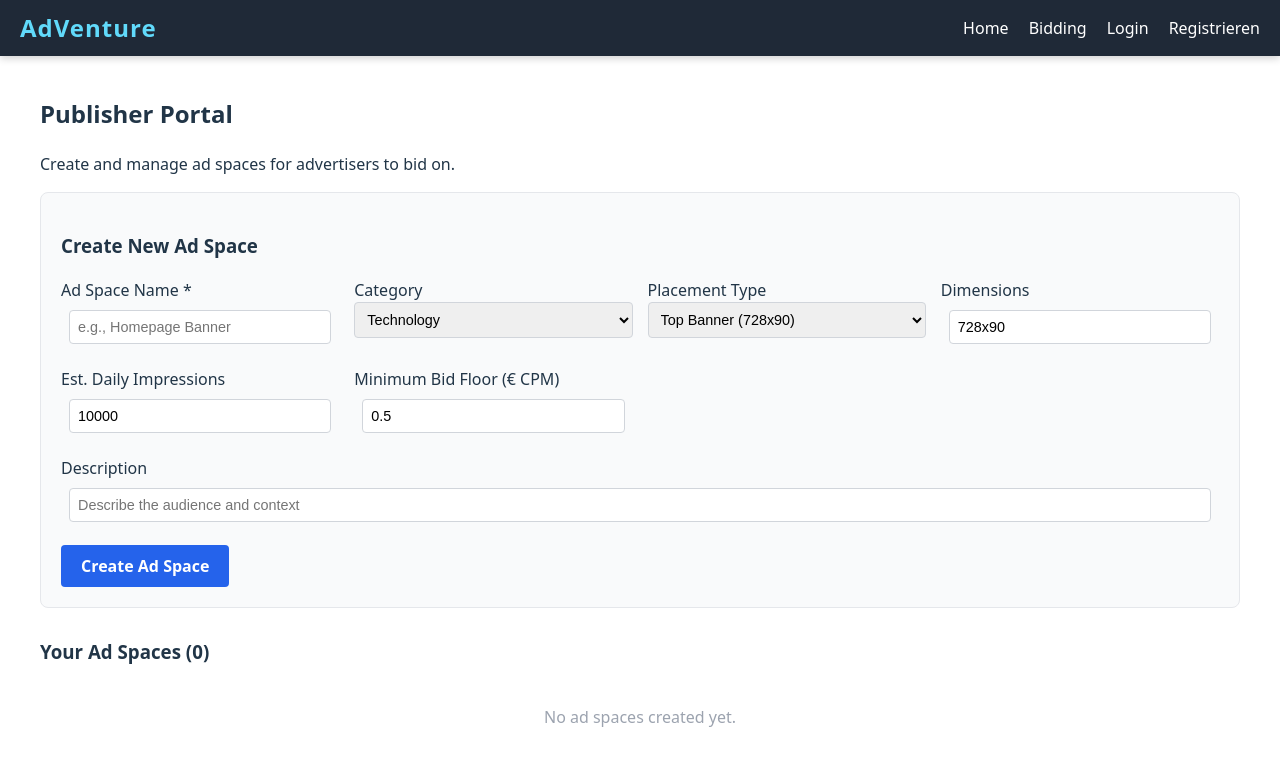
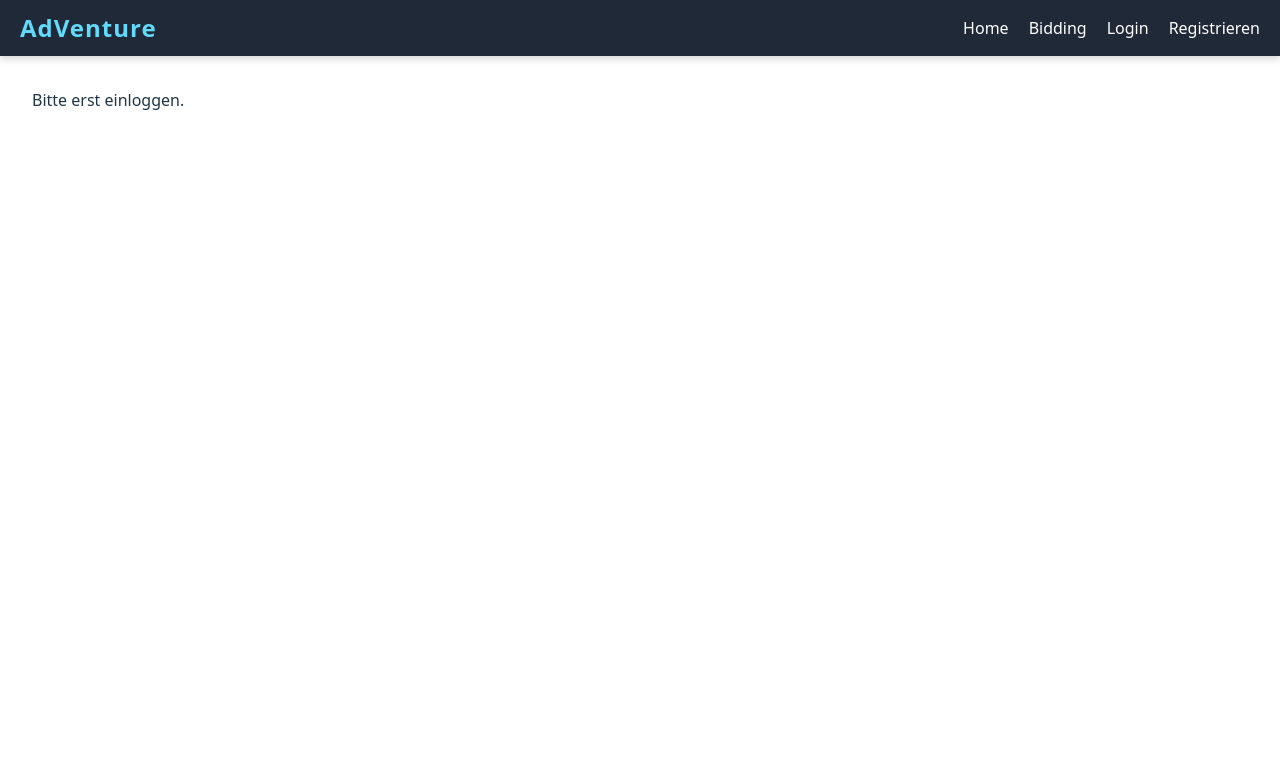
Before and after one commit to wi23b064ik/AdVenture_SEP, a React (Vite) app: page /publisher in a window 1280 px wide. Shown: the top 766 px of the page. Built offline with nearby package versions, Linux system fonts and the light colour scheme.

Commit message:
Publisher begonnen

```diff
--- a/src/pages/PublisherPage.tsx
+++ b/src/pages/PublisherPage.tsx
@@ -1,70 +1,110 @@
-import { useState } from "react";
+import React, { useState, useEffect } from "react";
 
+// Typdefinition passend zu deiner Datenbank
 interface AdInventory {
-  id: string;
+  id: number;
   name: string;
-  category: string;
-  placement: string; // e.g., "banner_top", "sidebar", "video"
-  dimensions: string; // e.g., "728x90", "300x250"
-  estimatedDailyImpressions: number;
-  minimumBidFloor: number; // CPM floor price (€ per 1000 impressions)
-  description: string;
-  createdAt: Date;
-  auctions: number; // count of active auctions
+  width: number;
+  height: number;
+  // Optional: Falls du diese Felder später in der DB ergänzt
+  category?: string;
+  placement?: string;
+  estimatedDailyImpressions?: number;
+  minimumBidFloor?: number;
+  description?: string;
 }
 
 export default function PublisherPage() {
+  // User aus localStorage holen
+  const userString = localStorage.getItem('user');
+  const user = userString ? JSON.parse(userString) : null;
+
   const [adSpaces, setAdSpaces] = useState<AdInventory[]>([]);
+
+  // Formular State
   const [formData, setFormData] = useState({
     name: "",
     category: "Technology",
     placement: "banner_top",
-    dimensions: "728x90",
+    width: 728,  // Wir speichern Breite/Höhe separat für die DB
+    height: 90,
     estimatedDailyImpressions: 10000,
     minimumBidFloor: 0.5,
     description: "",
   });
 
+  // === 1. DATEN LADEN ===
+  useEffect(() => {
+    if (user) {
+      fetchMyAdSpaces();
+    }
+  }, []);
+
+  const fetchMyAdSpaces = async () => {
+    try {
+      const res = await fetch(`http://localhost:3001/api/ad-spaces/publisher/${user.id}`);
+      const data = await res.json();
+      setAdSpaces(data);
+    } catch (err) {
+      console.error("Fehler beim Laden:", err);
+    }
+  };
+
+  // === 2. NEUE FLÄCHE ERSTELLEN ===
+  const addAdSpace = async () => {
+    if (!formData.name) {
+      alert("Please fill in the Ad Space name");
+      return;
+    }
+
+    try {
+      // Wir senden die Daten an das Backend
+      const res = await fetch('http://localhost:3001/api/ad-spaces', {
+        method: 'POST',
+        headers: { 'Content-Type': 'application/json' },
+        body: JSON.stringify({
+          publisherId: user.id,
+          name: formData.name,
+          width: formData.width,   // Diese Werte nutzen wir
+          height: formData.height
+          // Hinweis: Deine DB Tabelle "ad_spaces" hat aktuell nur name, width, height.
+          // Felder wie Category, Placement, BidFloor werden hier gesendet, aber vom Backend ignoriert,
+          // solange du die DB-Tabelle nicht erweiterst. Das ist okay für den Anfang!
+        })
+      });
+
+      if (res.ok) {
+        alert("Werbefläche erfolgreich erstellt!");
+        // Reset Formular
+        setFormData({
+          name: "", category: "Technology", placement: "banner_top",
+          width: 728, height: 90,
+          estimatedDailyImpressions: 10000, minimumBidFloor: 0.5, description: ""
+        });
+        fetchMyAdSpaces(); // Liste neu laden
+      } else {
+        alert("Fehler beim Speichern.");
+      }
+    } catch (err) {
+      console.error(err);
+    }
+  };
+
   const handleChange = (e: React.ChangeEvent<HTMLInputElement | HTMLSelectElement>) => {
     const { name, value } = e.target;
     setFormData({
       ...formData,
-      [name]: name === "estimatedDailyImpressions" || name === "minimumBidFloor"
+      [name]: name === "estimatedDailyImpressions" || name === "minimumBidFloor" || name === "width" || name === "height"
         ? parseFloat(value)
         : value,
     });
   };
 
-  const addAdSpace = () => {
-    if (!formData.name) {
-      alert("Please fill in the Ad Space name");
-      return;
-    }
-    const newAd: AdInventory = {
-      id: Date.now().toString(),
-      ...formData,
-      createdAt: new Date(),
-      auctions: 0,
-    };
-    setAdSpaces([...adSpaces, newAd]);
-    setFormData({
-      name: "",
-      category: "Technology",
-      placement: "banner_top",
-      dimensions: "728x90",
-      estimatedDailyImpressions: 10000,
-      minimumBidFloor: 0.5,
-      description: "",
-    });
-  };
-
-  const calculateEstimatedRevenue = (space: AdInventory) => {
-    return ((space.estimatedDailyImpressions * space.minimumBidFloor) / 1000).toFixed(2);
-  };
+  if (!user) return <div style={{padding: '2rem'}}>Bitte erst einloggen.</div>;
 
   return (
     <div style={styles.container}>
-      <h2>Publisher Portal</h2>
+      <h2>Publisher Portal (Angemeldet: {user.username})</h2>
       <p>Create and manage ad spaces for advertisers to bid on.</p>
 
       {/* Form Section */}
@@ -74,83 +114,33 @@ export default function PublisherPage() {
           <div style={styles.formGroup}>
             <label>Ad Space Name *</label>
             <input
-              type="text"
-              name="name"
-              placeholder="e.g., Homepage Banner"
-              value={formData.name}
-              onChange={handleChange}
-              style={styles.input}
+              type="text" name="name" placeholder="e.g., Homepage Banner"
+              value={formData.name} onChange={handleChange} style={styles.input}
             />
           </div>
 
+          {/* Wir haben width/height getrennt, damit es sauber in die DB geht */}
+          <div style={styles.formGroup}>
+            <label>Width (px)</label>
+            <input type="number" name="width" value={formData.width} onChange={handleChange} style={styles.input} />
+          </div>
+          <div style={styles.formGroup}>
+            <label>Height (px)</label>
+            <input type="number" name="height" value={formData.height} onChange={handleChange} style={styles.input} />
+          </div>
+
+          {/* Diese Felder sind nur UI-Dummies, solange die DB sie nicht speichert */}
           <div style={styles.formGroup}>
             <label>Category</label>
             <select name="category" value={formData.category} onChange={handleChange} style={styles.input}>
               <option>Technology</option>
               <option>Fashion</option>
-              <option>Finance</option>
-              <option>Gaming</option>
-              <option>News</option>
-              <option>Other</option>
             </select>
           </div>
 
           <div style={styles.formGroup}>
-            <label>Placement Type</label>
-            <select name="placement" value={formData.placement} onChange={handleChange} style={styles.input}>
-              <option value="banner_top">Top Banner (728x90)</option>
-              <option value="banner_side">Side Banner (300x250)</option>
-              <option value="video_pre">Pre-roll Video</option>
-              <option value="native">Native Ad</option>
-              <option value="interstitial">Interstitial</option>
-            </select>
-          </div>
-
-          <div style={styles.formGroup}>
-            <label>Dimensions</label>
-            <input
-              type="text"
-              name="dimensions"
-              placeholder="e.g., 728x90"
-              value={formData.dimensions}
-              onChange={handleChange}
-              style={styles.input}
-            />
-          </div>
-
-          <div style={styles.formGroup}>
-            <label>Est. Daily Impressions</label>
-            <input
-              type="number"
-              name="estimatedDailyImpressions"
-              value={formData.estimatedDailyImpressions}
-              onChange={handleChange}
-              style={styles.input}
-            />
-          </div>
-
-          <div style={styles.formGroup}>
-            <label>Minimum Bid Floor (€ CPM)</label>
-            <input
-              type="number"
-              step="0.1"
-              name="minimumBidFloor"
-              value={formData.minimumBidFloor}
-              onChange={handleChange}
-              style={styles.input}
-            />
-          </div>
-
-          <div style={{ ...styles.formGroup, gridColumn: "1 / -1" }}>
-            <label>Description</label>
-            <input
-              type="text"
-              name="description"
-              placeholder="Describe the audience and context"
-              value={formData.description}
-              onChange={handleChange}
-              style={styles.input}
-            />
+            <label>Min. Bid Floor (€)</label>
+            <input type="number" step="0.1" name="minimumBidFloor" value={formData.minimumBidFloor} onChange={handleChange} style={styles.input} />
           </div>
         </div>
 
@@ -170,28 +160,10 @@ export default function PublisherPage() {
               <div key={space.id} style={styles.card}>
                 <div style={styles.cardHeader}>
                   <h4>{space.name}</h4>
-                  <span style={styles.badge}>{space.placement}</span>
+                  <span style={styles.badge}>{space.width}x{space.height}</span>
                 </div>
-                <p style={styles.cardText}>
-                  <strong>Category:</strong> {space.category}
-                </p>
-                <p style={styles.cardText}>
-                  <strong>Dimensions:</strong> {space.dimensions}
-                </p>
-                <p style={styles.cardText}>
-                  <strong>Daily Impressions:</strong> {space.estimatedDailyImpressions.toLocaleString()}
-                </p>
-                <p style={styles.cardText}>
-                  <strong>Min. Bid Floor (CPM):</strong> €{space.minimumBidFloor.toFixed(2)}
-                </p>
-                <p style={styles.cardText}>
-                  <strong>Est. Daily Revenue:</strong> €{calculateEstimatedRevenue(space)}
-                </p>
-                <p style={styles.cardText}>
-                  <strong>Active Auctions:</strong> {space.auctions}
-                </p>
-                <p style={styles.description}>{space.description}</p>
-                <button style={styles.secondaryButton}>Start Auction</button>
+                <p style={styles.cardText}><strong>ID:</strong> {space.id}</p>
+                <button style={styles.secondaryButton}>Manage</button>
               </div>
             ))}
           </div>
@@ -201,78 +173,20 @@ export default function PublisherPage() {
   );
 }
 
+// Deine Styles (unverändert, sehen gut aus!)
 const styles: { [key: string]: React.CSSProperties } = {
   container: { padding: "20px", maxWidth: "1200px", margin: "0 auto" },
-  formSection: {
-    backgroundColor: "#f9fafb",
-    padding: "20px",
-    borderRadius: "8px",
-    marginBottom: "30px",
-    border: "1px solid #e5e7eb",
-  },
-  formGrid: {
-    display: "grid",
-    gridTemplateColumns: "repeat(auto-fit, minmax(250px, 1fr))",
-    gap: "15px",
-    marginBottom: "15px",
-  },
-  formGroup: {
-    display: "flex",
-    flexDirection: "column",
-  },
-  input: {
-    padding: "8px",
-    border: "1px solid #d1d5db",
-    borderRadius: "4px",
-    fontSize: "0.9rem",
-  },
-  button: {
-    backgroundColor: "#2563eb",
-    color: "white",
-    padding: "10px 20px",
-    border: "none",
-    borderRadius: "4px",
-    cursor: "pointer",
-    fontWeight: "bold",
-  },
+  formSection: { backgroundColor: "#f9fafb", padding: "20px", borderRadius: "8px", marginBottom: "30px", border: "1px solid #e5e7eb" },
+  formGrid: { display: "grid", gridTemplateColumns: "repeat(auto-fit, minmax(200px, 1fr))", gap: "15px", marginBottom: "15px" },
+  formGroup: { display: "flex", flexDirection: "column" },
+  input: { padding: "8px", border: "1px solid #d1d5db", borderRadius: "4px", fontSize: "0.9rem" },
+  button: { backgroundColor: "#2563eb", color: "white", padding: "10px 20px", border: "none", borderRadius: "4px", cursor: "pointer", fontWeight: "bold" },
   listSection: { marginTop: "30px" },
-  grid: {
-    display: "grid",
-    gridTemplateColumns: "repeat(auto-fill, minmax(300px, 1fr))",
-    gap: "20px",
-  },
-  card: {
-    backgroundColor: "white",
-    border: "1px solid #d1d5db",
-    borderRadius: "8px",
-    padding: "15px",
-    boxShadow: "0 2px 4px rgba(0,0,0,0.1)",
-  },
-  cardHeader: {
-    display: "flex",
-    justifyContent: "space-between",
-    alignItems: "center",
-    marginBottom: "10px",
-  },
-  badge: {
-    backgroundColor: "#dbeafe",
-    color: "#1e40af",
-    padding: "4px 8px",
-    borderRadius: "4px",
-    fontSize: "0.8rem",
-    fontWeight: "bold",
-  },
+  grid: { display: "grid", gridTemplateColumns: "repeat(auto-fill, minmax(300px, 1fr))", gap: "20px" },
+  card: { backgroundColor: "white", border: "1px solid #d1d5db", borderRadius: "8px", padding: "15px", boxShadow: "0 2px 4px rgba(0,0,0,0.1)" },
+  cardHeader: { display: "flex", justifyContent: "space-between", alignItems: "center", marginBottom: "10px" },
+  badge: { backgroundColor: "#dbeafe", color: "#1e40af", padding: "4px 8px", borderRadius: "4px", fontSize: "0.8rem", fontWeight: "bold" },
   cardText: { fontSize: "0.9rem", margin: "8px 0", color: "#4b5563" },
-  description: { fontSize: "0.85rem", color: "#9ca3af", marginTop: "10px", fontStyle: "italic" },
-  secondaryButton: {
-    backgroundColor: "#10b981",
-    color: "white",
-    padding: "8px 12px",
-    border: "none",
-    borderRadius: "4px",
-    cursor: "pointer",
-    marginTop: "10px",
-    width: "100%",
-  },
+  secondaryButton: { backgroundColor: "#10b981", color: "white", padding: "8px 12px", border: "none", borderRadius: "4px", cursor: "pointer", marginTop: "10px", width: "100%" },
   emptyState: { color: "#9ca3af", textAlign: "center", padding: "20px" },
 };
```
Also changed, not shown: 1 other file (tests, documents, lock files or other folders).
